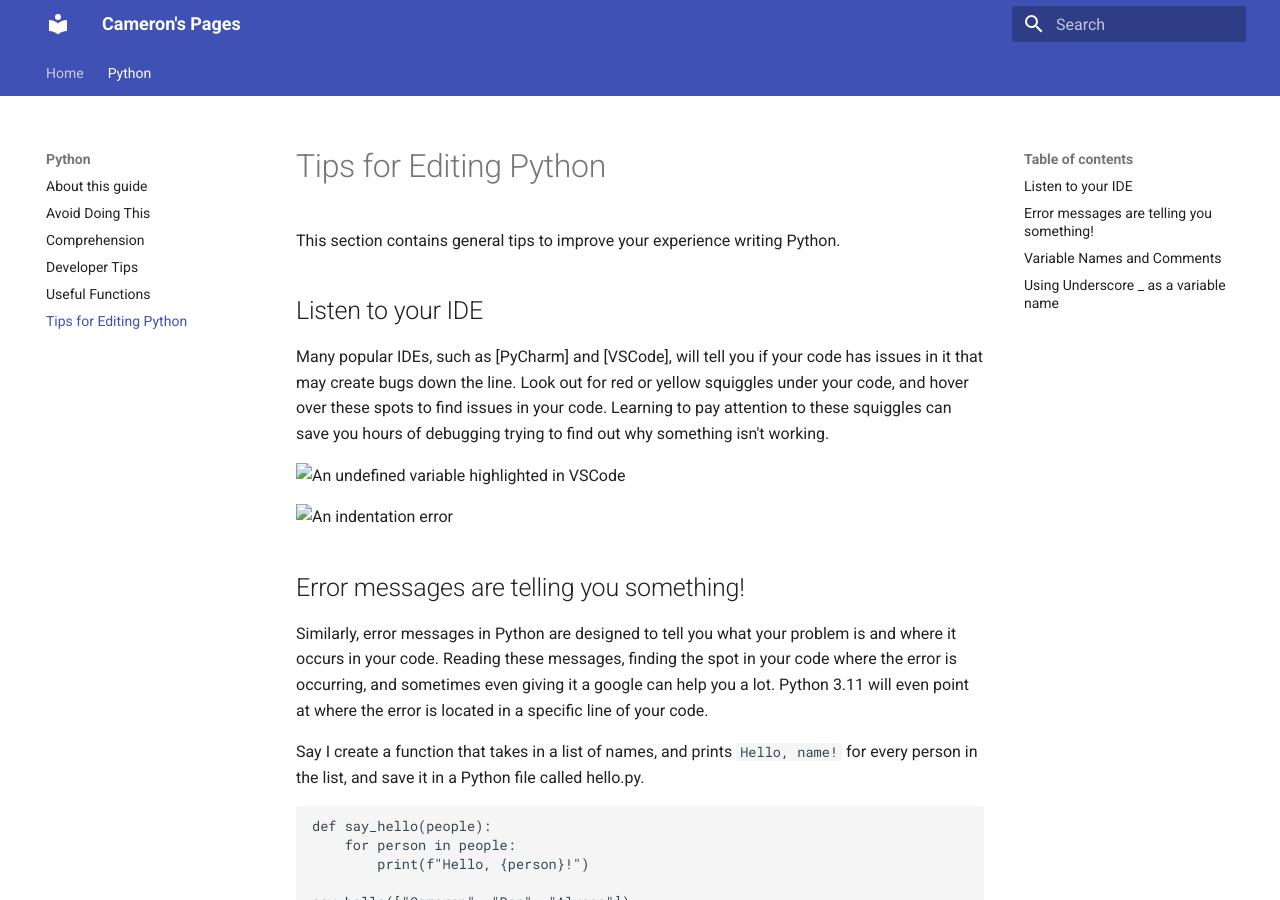
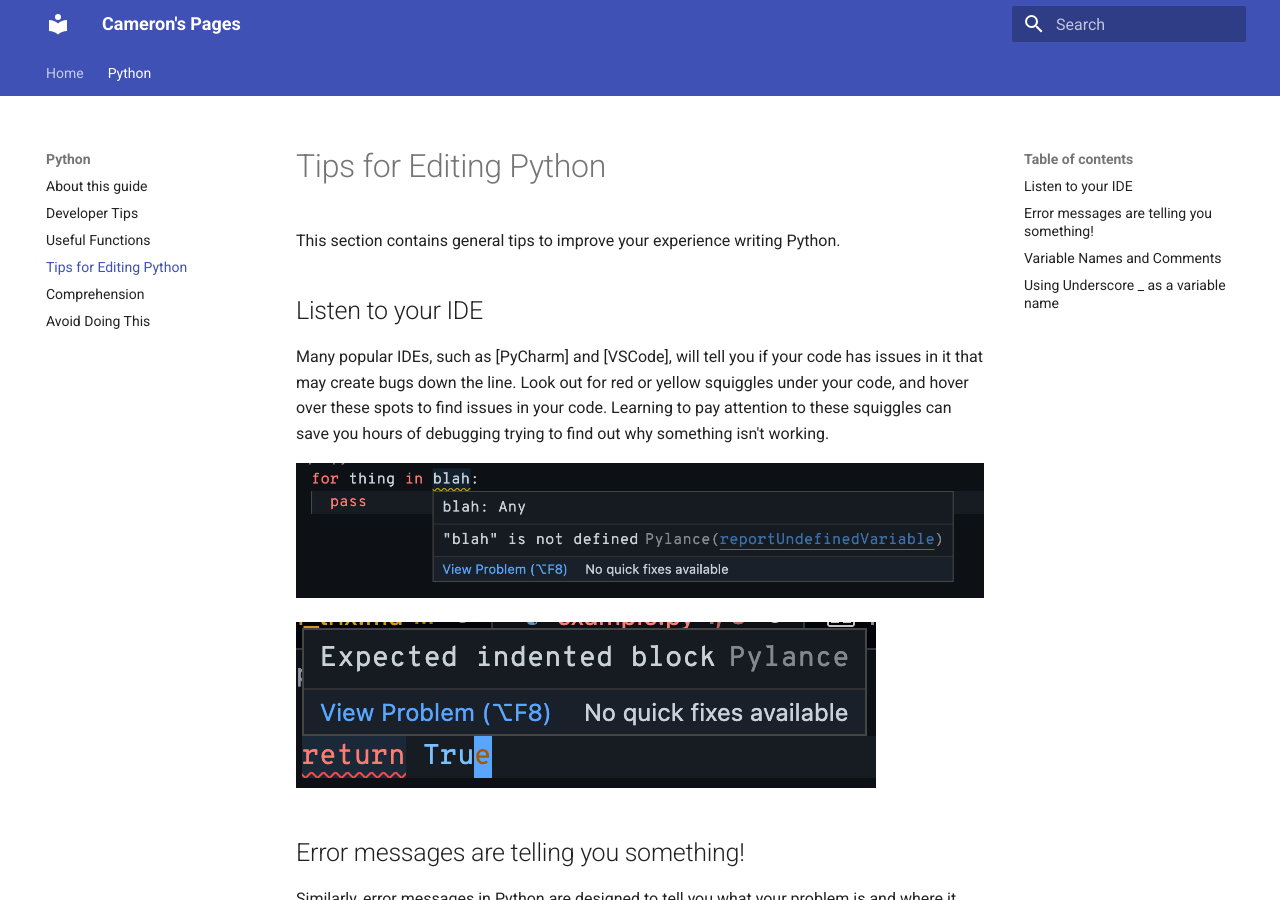
Before and after one commit to camtheman256/pages, an MkDocs documentation site: the page built from docs/python/03_tips.md, in a window 1280 px wide and 900 px high. Built offline with MkDocs 1.6.1 and Material for MkDocs 9.7.7, drawn with Linux system fonts in a browser that asks for light colours.

Commit message:
order sections

```diff
--- a/docs/python/tips.md
+++ b/docs/python/03_tips.md
@@ -10,9 +10,9 @@ squiggles under your code, and hover over these spots to find issues in your
 code. Learning to pay attention to these squiggles can save you hours of
 debugging trying to find out why something isn't working.
 
-![An undefined variable highlighted in VSCode](highlight.png)
+![An undefined variable highlighted in VSCode](assets/highlight.png)
 
-![An indentation error](highlight2.png)
+![An indentation error](assets/highlight2.png)
 
 ## Error messages are telling you something!
 
```
Also changed, not shown: docs/python/01_editing.md (renamed from docs/python/editing.md), docs/python/02_functions.md (renamed from docs/python/functions.md), docs/python/04_comprehensions.md (renamed from docs/python/comprehensions.md), docs/python/05_avoid.md (renamed from docs/python/avoid.md), docs/python/assets/highlight.png (added), docs/python/assets/highlight2.png (added), docs/python/index.md (line endings or trailing spaces).
